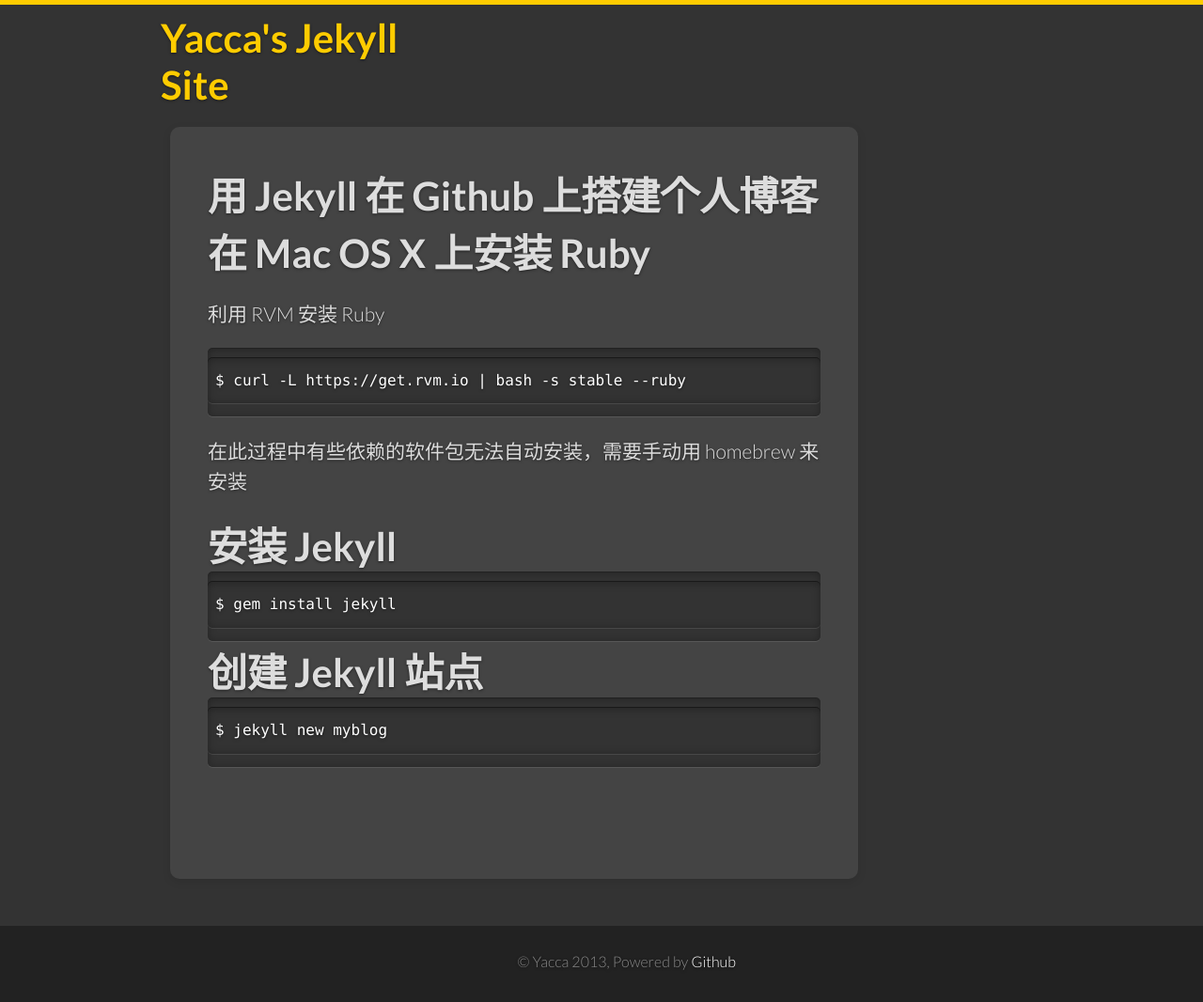
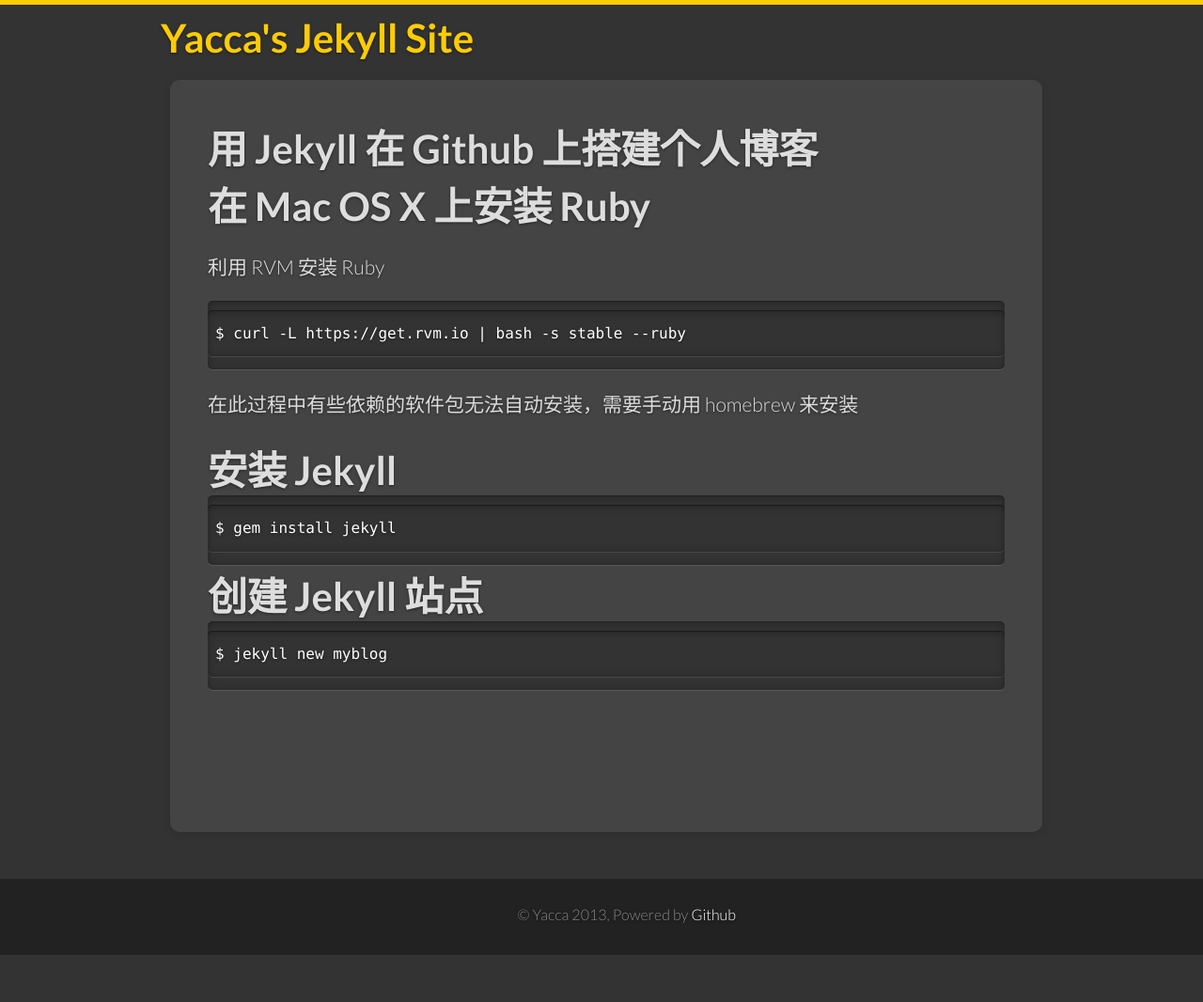
Before and after one commit to yacca/yacca.github.io, a Jekyll site: the page built from _posts/2013-05-28-welcome-to-jekyll.markdown, in a window 1280 px wide. Shown: the whole page at 94% size. Built offline with Jekyll 4.4.1, drawn with Linux system fonts in a browser that asks for light colours; some web fonts are replaced; after the commit the page ends 1016 px from its top, so only the background shows below that.

Commit message:
fix issues about layout of header and article

```diff
--- a/_includes/header.html
+++ b/_includes/header.html
@@ -1,6 +1,6 @@
 <header>
   <div class="grid">
-    <div class="unit one-third center-on-mobiles">
+    <div class="unit whole center-on-mobiles">
       <h1>
         <a href="{{ site.url }}/">{{ site.name }}</a>
       </h1>
--- a/_layouts/post.html
+++ b/_layouts/post.html
@@ -5,7 +5,7 @@
   <section class="docs">
     <div class="grid">
 
-      <div class="unit four-fifths">
+      <div class="unit whole">
         <article>
           <h1>{{ page.title }}</h1>
           {{ content }}
```
